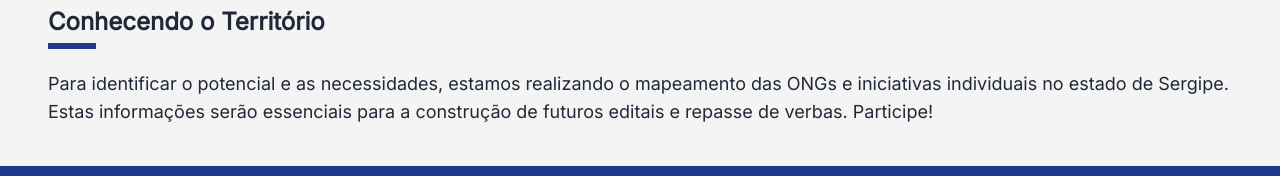
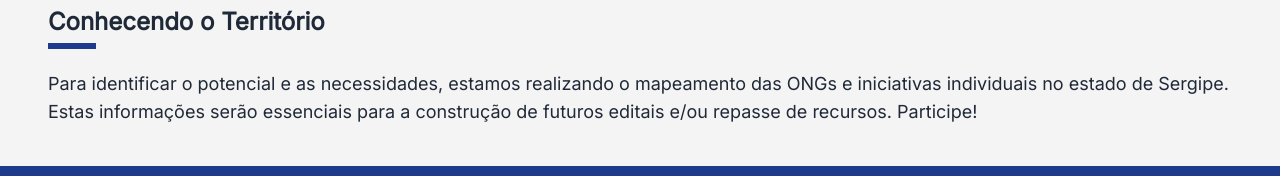
Before and after one commit to softeam-org/icose-web, a React (Vite) app: page /projetos in a window 1280 px wide. Shown: the part 1382-1558 px from the top of the page. Built offline with nearby package versions, Linux system fonts and the light colour scheme.

Commit message:
Atualiza seção projeto conhecendo o território

```diff
--- a/src/components/Projects/Contents/ConhecendoTerritorio.jsx
+++ b/src/components/Projects/Contents/ConhecendoTerritorio.jsx
@@ -4,7 +4,9 @@ function ConhecendoTerritorio() {
   return (
     <Project title="Conhecendo o Território">
       <p>
-        Para identificar o potencial e as necessidades, estamos realizando o mapeamento das ONGs e iniciativas individuais no estado de Sergipe. Estas informações serão essenciais para a construção de futuros editais e repasse de verbas. Participe!
+        Para identificar o potencial e as necessidades, estamos realizando o mapeamento das
+        ONGs e iniciativas individuais no estado de Sergipe. Estas informações serão essenciais para
+        a construção de futuros editais e/ou repasse de recursos. Participe!
       </p>
     </Project>
   );
```
